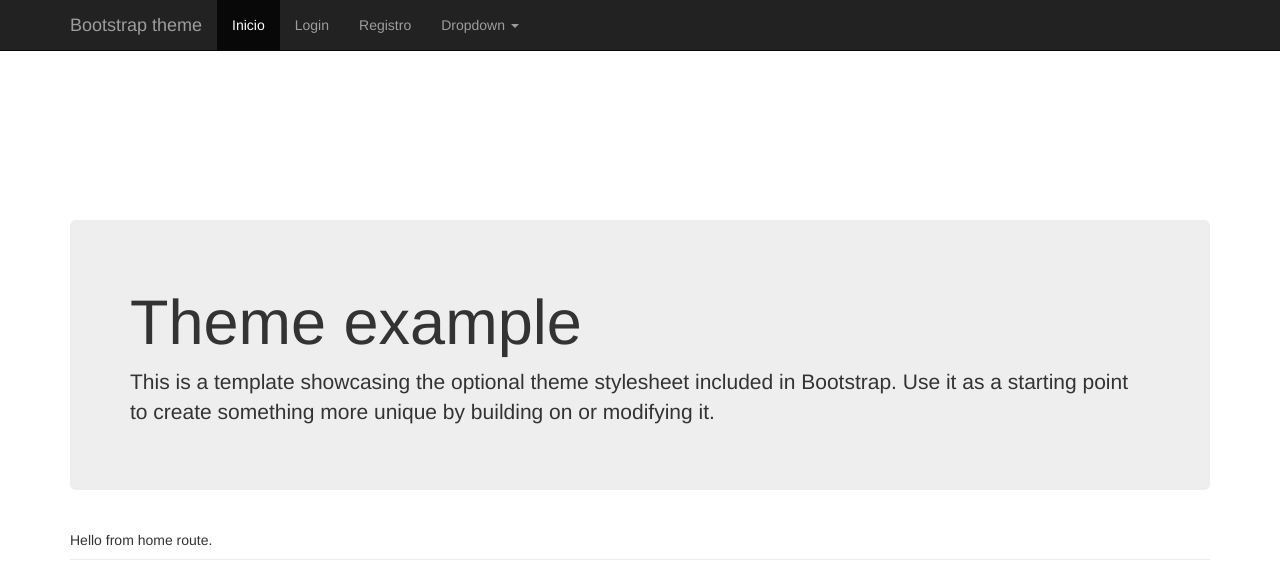
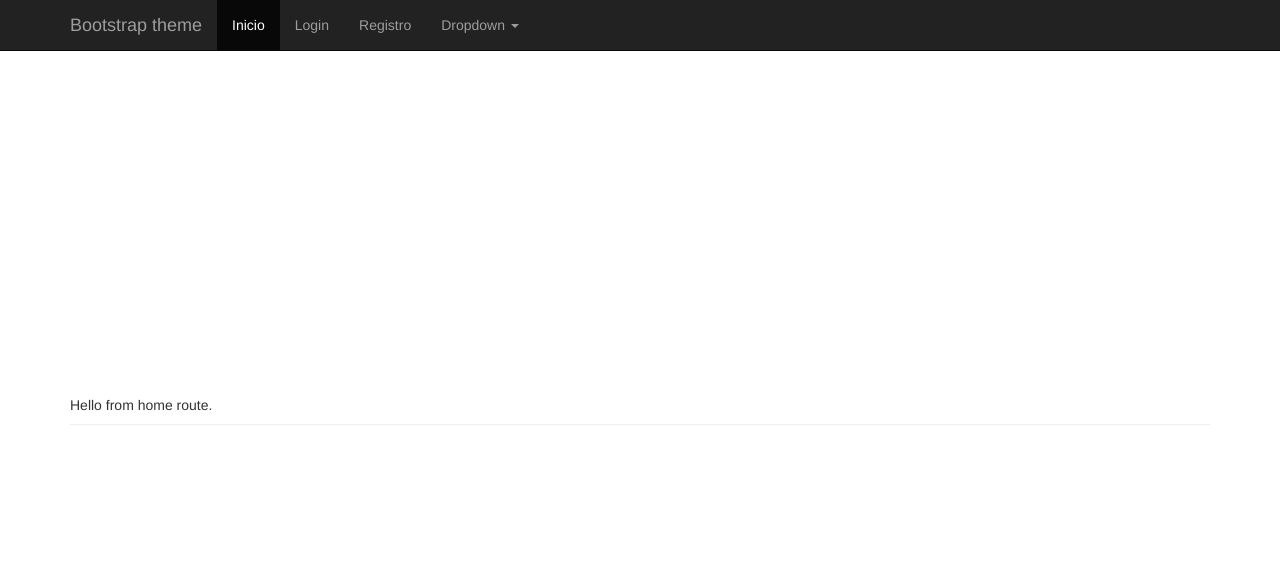
Before and after one commit to hanmiton/TesisUnidadGestinLogin, a website: page public/app/views/index.html in a window 1280 px wide. Drawn offline with nearby package versions, Linux system fonts and the light colour scheme; some packages are replaced by stand-ins of ours; files that its build step writes are made by us from their sources.

Commit message:
eliminando texto index

```diff
--- a/public/app/views/index.html
+++ b/public/app/views/index.html
@@ -75,12 +75,6 @@
 
     <div class="container theme-showcase" role="main">
 
-      <!-- Main jumbotron for a primary marketing message or call to action -->
-      <div class="jumbotron">
-        <h1>Theme example</h1>
-        <p>This is a template showcasing the optional theme stylesheet included in Bootstrap. Use it as a starting point to create something more unique by building on or modifying it.</p>
-      </div>
-
       <div ng-view></div>
 
         <!-- Modal -->
```
